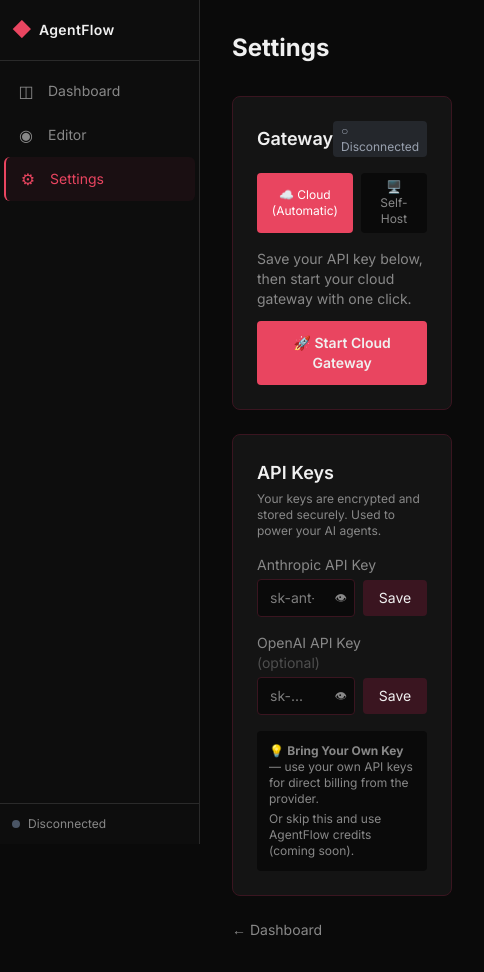
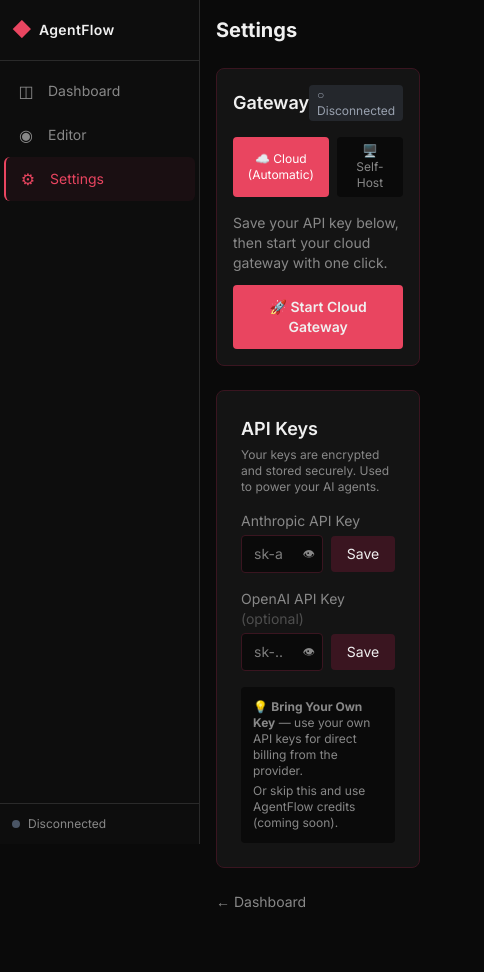
Before and after one commit to Frexida/agentflow, a Next.js app in the folder v2/: page /settings in a window 390 px wide. Shown: the whole page, 484 px wide, since content can reach past the window. After the commit the page ends 928 px from the top, so only its background shows below. Built offline with nearby package versions, Linux system fonts and the light colour scheme; no server answers.

Commit message:
ui: mobile-friendly Settings page

```diff
--- a/v2/src/app/settings/page.tsx
+++ b/v2/src/app/settings/page.tsx
@@ -94,12 +94,12 @@
   }
 
   return (
-    <div className="min-h-screen p-8">
+    <div className="min-h-screen p-4 sm:p-8">
       <div className="max-w-2xl mx-auto">
-        <h1 className="text-2xl font-bold mb-8">Settings</h1>
+        <h1 className="text-xl sm:text-2xl font-bold mb-6 sm:mb-8">Settings</h1>
 
         {/* Gateway Connection */}
-        <section aria-labelledby="gateway-heading" className="bg-[var(--surface-elevated)] rounded-lg border border-[var(--accent)] p-6">
+        <section aria-labelledby="gateway-heading" className="bg-[var(--surface-elevated)] rounded-lg border border-[var(--accent)] p-4 sm:p-6">
           <div className="flex items-center justify-between mb-4">
             <h2 id="gateway-heading" className="text-lg font-semibold">Gateway</h2>
             <span className={`px-2 py-0.5 rounded text-xs ${connected ? 'bg-green-600/30 text-green-400' : 'bg-gray-600/30 text-gray-400'}`}>
@@ -159,7 +159,7 @@
                         🔌 Reconnect Gateway
                       </button>
                     )}
-                    <button onClick={handleDestroyGateway} className="px-4 py-2 text-red-400 border border-red-600/30 rounded hover:bg-red-900/20 transition text-sm">
+                    <button onClick={handleDestroyGateway} className="px-4 py-3 text-red-400 border border-red-600/30 rounded-lg hover:bg-red-900/20 transition text-sm min-h-[44px]">
                       Destroy
                     </button>
                   </div>
```
